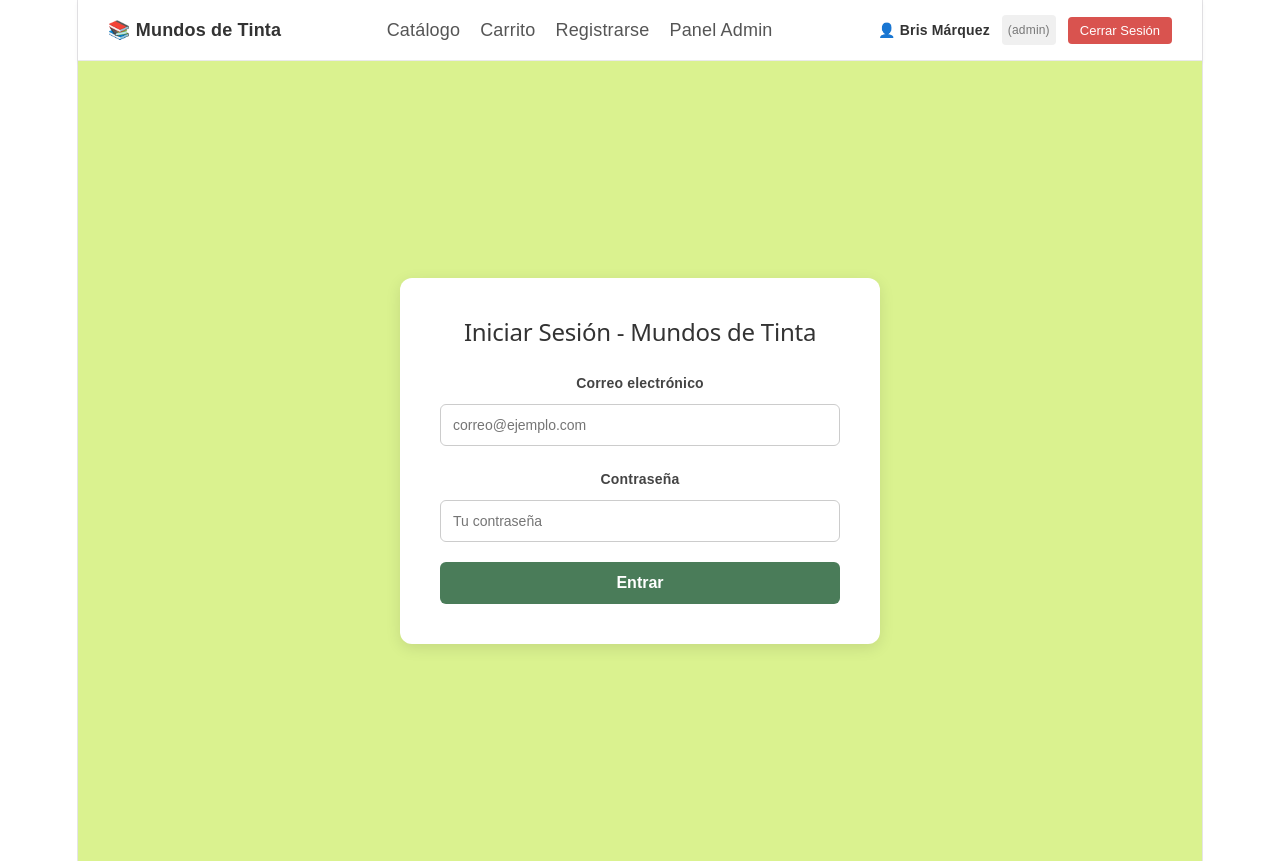
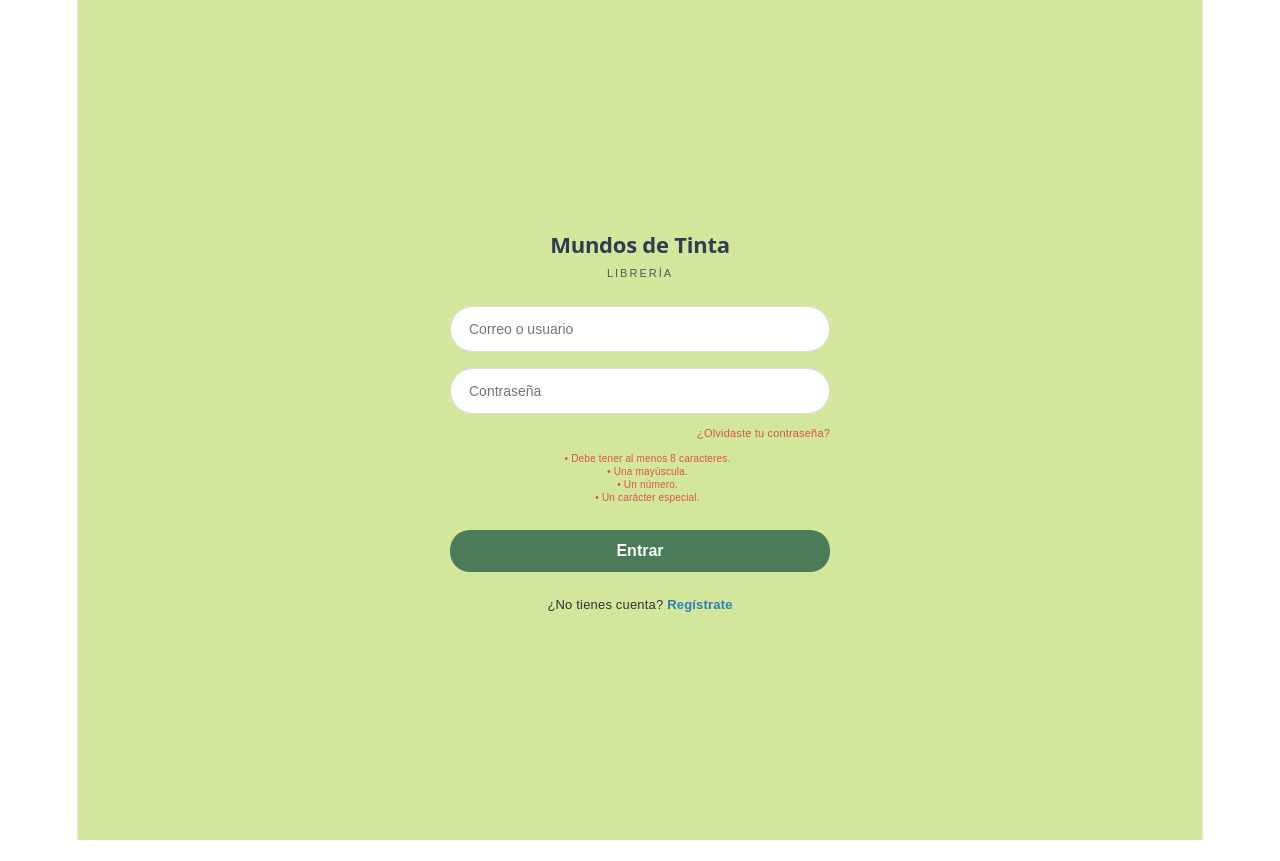
Before and after one commit to Shaky251831/Proyecto-Libreria, a React (Vite) app in the folder frontend/: page /login in a window 1280 px wide. After the commit the page ends 840 px from the top, so only its background shows below. Built offline with nearby package versions, Linux system fonts and the light colour scheme.

Commit message:
Actualizacion de diseño y componentes principales

```diff
--- a/frontend/src/App.jsx
+++ b/frontend/src/App.jsx
@@ -1,31 +1,28 @@
 import { useState } from 'react';
-import { BrowserRouter as Router, Routes, Route, Navigate } from 'react-router-dom';
+import { BrowserRouter as Router, Routes, Route, Navigate, useLocation } from 'react-router-dom';
 import ProtectedRoute from './components/ProtectedRoute';
 import Navbar from './components/Navbar';
+import Home from './components/Home';
 import Login from './components/Login';
 import Register from './components/Register';
 import Catalogo from './components/Catalogo';
 import Carrito from './components/Carrito';
 import Dashboard from './components/Dashboard';
 
-
-
-export default function App() {
-  const [user, setUser] = useState({
-    name: 'Bris Márquez',
-    role: 'admin'
-  });
-
+function MainContent({ user, setUser }) {
+  const location = useLocation();
+  const hideNavbar = location.pathname === '/' || location.pathname === '/login' || location.pathname === '/register';
   const handleLogout = () => {
     setUser(null);
     alert('Sesión cerrada');
   };
 
   return (
-    <Router>
-      <Navbar user={user} onLogout={handleLogout} />
+    <>
+      {!hideNavbar && <Navbar user={user} onLogout={handleLogout} />}
 
       <Routes>
+        <Route path="/" element={<Home />} />
         <Route path="/login" element={<Login setUser={setUser} />} />
         <Route path="/register" element={<Register />} />
         <Route path="/catalogo" element={<Catalogo />} />
@@ -39,8 +36,21 @@ export default function App() {
           }
         />
 
-        <Route path="*" element={<Navigate to="/catalogo" replace />} />
+        <Route path="*" element={<Navigate to="/" replace />} />
       </Routes>
+    </>
+  );
+}
+
+export default function App() {
+  const [user, setUser] = useState({
+    name: 'Bris Márquez',
+    role: 'admin'
+  });
+
+  return (
+    <Router>
+      <MainContent user={user} setUser={setUser} />
     </Router>
   );
 }
--- a/frontend/src/components/Auth.css
+++ b/frontend/src/components/Auth.css
@@ -1,72 +1,69 @@
-
 .auth-container {
   display: flex;
+  flex-direction: column;
   justify-content: center;
   align-items: center;
   min-height: 100vh;
-  background-color: #DAF28F;
+  background-color: #D2E69C;
   font-family: 'Poppins', sans-serif;
+  padding: 20px;
 }
-
-/* Tarjeta del formulario */
 .auth-form {
-  background: #ffffff;
-  padding: 40px;
-  border-radius: 12px;
-  box-shadow: 0 4px 15px rgba(0, 0, 0, 0.1);
+  display: flex;
+  flex-direction: column;
+  align-items: center;
   width: 100%;
-  max-width: 400px;
+  max-width: 380px;
 }
 
 .auth-form h2 {
   text-align: center;
-  margin-bottom: 24px;
-  color: #333333;
-  font-size: 24px;
+  margin-bottom: 25px;
+  color: #2C3E50;
+  font-size: 26px;
+  font-weight: 600;
 }
 
-/* Agrupación de inputs */
 .input-group {
-  margin-bottom: 20px;
+  margin-bottom: 16px;
+  width: 100%;
   display: flex;
   flex-direction: column;
 }
 
 .input-group label {
-  margin-bottom: 8px;
-  font-weight: 600;
-  color: #444444;
-  font-size: 14px;
+  display: none;
 }
 
 .input-group input {
-  padding: 12px;
-  border: 1px solid #cccccc;
-  border-radius: 6px;
+  width: 100%;
+  padding: 14px 18px;
+  background-color: #ffffff;
+  border: 1px solid #dcdcdc;
+  border-radius: 25px;
   font-size: 14px;
   outline: none;
+  box-sizing: border-box;
   transition: border-color 0.2s;
 }
 
 .input-group input:focus {
-  border-color: #4A7C59; /* Un tono verde */
+  border-color: #4A7C59;
 }
-
-/* Estilo para los mensajes de error en tiempo real debajo de los inputs */
 .error-text {
   color: #d9534f;
-  font-size: 12px;
-  margin-top: 6px;
+  font-size: 11px;
+  margin-top: 4px;
+  padding-left: 15px;
 }
-
-/* Botón principal*/
 .btn-submit {
   width: 100%;
   padding: 12px;
-  background-color: #4A7C59; /* El verde sólido de los botones */
+  margin-top: 10px;
+  background-color: #4A7C59;
   color: white;
   border: none;
-  border-radius: 6px;
+  border-radius: 20px;
   font-size: 16px;
   font-weight: 600;
   cursor: pointer;
@@ -76,3 +73,19 @@
 .btn-submit:hover {
   background-color: #3a6347;
 }
+.auth-links {
+  margin-top: 20px;
+  text-align: center;
+  font-size: 13px;
+  color: #333333;
+}
+
+.auth-links a {
+  color: #2980b9;
+  text-decoration: none;
+  font-weight: 600;
+}
+
+.auth-links a:hover {
+  text-decoration: underline;
+}
--- a/frontend/src/components/Catalogo.jsx
+++ b/frontend/src/components/Catalogo.jsx
@@ -4,26 +4,28 @@ import './Auth.css';
 export default function Catalogo() {
   // Estado para guardar los libros que vendrán del backend
   const [books, setBooks] = useState([
-    // Ejemplos temporales mientras conectamos con el backend
     { id: 1, title: 'Cien años de soledad', author: 'Gabriel García Márquez', price: 299, stock: 10 },
     { id: 2, title: 'El Principito', author: 'Antoine de Saint-Exupéry', price: 150, stock: 5 },
     { id: 3, title: 'Don Quijote de la Mancha', author: 'Miguel de Cervantes', price: 350, stock: 3 }
   ]);
 
   return (
-    <div style={{ padding: '20px', maxWidth: '1200px', margin: '0 auto' }}>
-      <h2>Vitrina de Libros - Mundos de Tinta</h2>
-      <p>Explora nuestro catálogo disponible y selecciona tus títulos favoritos.</p>
+
+    <div style={{ backgroundColor: '#D2E69C', minHeight: 'calc(100vh - 70px)', padding: '40px 20px' }}>
+
+      <div style={{ maxWidth: '1200px', margin: '0 auto', textAlign: 'center' }}>
+        <h2 style={{ color: '#2C3E50', fontSize: '28px', fontWeight: '700' }}>Vitrina de Libros - Mundos de Tinta</h2>
+        <p style={{ color: '#444', marginBottom: '30px' }}>Explora nuestro catálogo disponible y selecciona tus títulos favoritos.</p>
 
         {/* Contenedor de la cuadrícula de libros */}
-      <div style={{ display: 'grid', gridTemplateColumns: 'repeat(auto-fill, minmax(250px, 1fr))', gap: '20px', marginTop: '20px' }}>
+        <div style={{ display: 'grid', gridTemplateColumns: 'repeat(auto-fill, minmax(250px, 1fr))', gap: '20px', textAlign: 'left' }}>
           {books.map((book) => (
-          <div key={book.id} style={{ border: '1px solid #ddd', borderRadius: '8px', padding: '15px', background: '#fff', boxShadow: '0 2px 4px rgba(0,0,0,0.05)' }}>
+            <div key={book.id} style={{ border: '1px solid #ddd', borderRadius: '12px', padding: '20px', background: '#fff', boxShadow: '0 4px 10px rgba(0,0,0,0.05)' }}>
               <h3 style={{ fontSize: '18px', marginBottom: '10px', color: '#333' }}>{book.title}</h3>
               <p style={{ color: '#666', fontSize: '14px', marginBottom: '8px' }}>Autor: {book.author}</p>
-            <p style={{ fontWeight: 'bold', color: '#2b2b2b', marginBottom: '12px' }}>${book.price} MXN</p>
+              <p style={{ fontWeight: 'bold', color: '#2b2b2b', marginBottom: '16px' }}>${book.price} MXN</p>
               <button
-              style={{ background: '#3a6347', color: 'white', border: 'none', padding: '8px 12px', borderRadius: '4px', cursor: 'pointer', width: '100%' }}
+                style={{ background: '#4A7C59', color: 'white', border: 'none', padding: '10px 12px', borderRadius: '8px', cursor: 'pointer', width: '100%', fontWeight: '600' }}
                 onClick={() => alert(`Agregaste "${book.title}" al carrito`)}
               >
                 Añadir al Carrito
@@ -32,5 +34,7 @@ export default function Catalogo() {
           ))}
         </div>
       </div>
+
+    </div>
   );
 }
--- /dev/null
+++ b/frontend/src/components/Home.jsx
@@ -0,0 +1,37 @@
+import React from 'react';
+import { Link } from 'react-router-dom';
+import logo from '../assets/logo.png';
+
+export default function Home() {
+  return (
+    <div style={{ minHeight: 'calc(100vh - 70px)', backgroundColor: '#D2E69C', fontFamily: 'Poppins, sans-serif', display: 'flex', flexDirection: 'column', alignItems: 'center', justifyContent: 'center', textAlign: 'center', padding: '40px 20px' }}>
+
+      <div style={{ marginBottom: '20px' }}>
+        <h1 style={{ fontSize: '42px', color: '#2C3E50', margin: '0 0 10px 0', fontWeight: '700' }}>
+          Mundos de Tinta
+        </h1>
+        <p style={{ fontSize: '14px', color: '#555', letterSpacing: '3px', textTransform: 'uppercase', margin: 0 }}>
+          Librería Online
+        </p>
+      </div>
+
+      <p style={{ fontSize: '18px', color: '#333', maxWidth: '600px', margin: '0 auto 35px auto', lineHeight: '1.6' }}>
+        Descubre historias fascinantes, gestiona tus lecturas y explora nuestro catálogo exclusivo de libros.
+      </p>
+
+      {/* Botones de acción principales (Catálogo, Iniciar Sesión y Registrarse) */}
+      <div style={{ display: 'flex', gap: '15px', flexWrap: 'wrap', justifyContent: 'center' }}>
+        <Link to="/catalogo" style={{ backgroundColor: '#4A7C59', color: 'white', padding: '14px 28px', borderRadius: '25px', textDecoration: 'none', fontWeight: '600', boxShadow: '0 4px 10px rgba(0,0,0,0.1)' }}>
+          Explorar Catálogo
+        </Link>
+        <Link to="/login" style={{ backgroundColor: '#ffffff', color: '#2C3E50', padding: '14px 28px', borderRadius: '25px', textDecoration: 'none', fontWeight: '600', border: '1px solid #ccc' }}>
+          Iniciar Sesión
+        </Link>
+        <Link to="/register" style={{ backgroundColor: '#333333', color: 'white', padding: '14px 28px', borderRadius: '25px', textDecoration: 'none', fontWeight: '600' }}>
+          Registrarse
+        </Link>
+      </div>
+
+    </div>
+  );
+}
--- a/frontend/src/components/Login.jsx
+++ b/frontend/src/components/Login.jsx
@@ -1,85 +1,73 @@
 import React, { useState } from 'react';
-import { useNavigate, Link } from 'react-router-dom';
+import { Link, useNavigate } from 'react-router-dom';
 import './Auth.css';
 
-
 export default function Login({ setUser }) {
-  const [formData, setFormData] = useState({
-    email: '',
-    password: ''
-  });
-
-  const [errors, setErrors] = useState({});
+  const [email, setEmail] = useState('');
+  const [password, setPassword] = useState('');
   const navigate = useNavigate();
 
-  // Validación en tiempo real
-  const handleChange = (e) => {
-    const { name, value } = e.target;
-    setFormData({
-      ...formData,
-      [name]: value
-    });
-
-    if (name === 'email') {
-      const emailRegex = /^[^\s@]+@[^\s@]+\.[^\s@]+$/;
-      if (!emailRegex.test(value)) {
-        setErrors((prev) => ({ ...prev, email: 'Ingresa un correo electrónico válido.' }));
-      } else {
-        setErrors((prev) => ({ ...prev, email: '' }));
-      }
-    }
-
-    if (name === 'password') {
-      if (value.trim() === '') {
-        setErrors((prev) => ({ ...prev, password: 'La contraseña es obligatoria.' }));
-      } else {
-        setErrors((prev) => ({ ...prev, password: '' }));
-      }
-    }
-  };
-
-  const handleSubmit = (e) => {
+  const handleLogin = (e) => {
     e.preventDefault();
-    if (!errors.email && !errors.password && formData.email && formData.password) {
-
+    // Simulación de inicio de sesión, Betsa: ajusta con tu lógica con Laravel.
+    if (email === 'admin@admin.com') {
       setUser({ name: 'Bris Márquez', role: 'admin' });
-      alert('¡Bienvenida de nuevo!');
+      navigate('/admin/dashboard');
+    } else {
+      setUser({ name: 'Usuario', role: 'client' });
       navigate('/catalogo');
-    } else {
-      alert('Por favor, corrige los errores antes de continuar.');
     }
   };
 
   return (
     <div className="auth-container">
-      <form onSubmit={handleSubmit} className="auth-form">
-        <h2>Iniciar Sesión - Mundos de Tinta</h2>
+      <form onSubmit={handleLogin} className="auth-form">
 
-        <div className="input-group">
-          <label>Correo electrónico</label>
-          <input
-            type="email"
-            name="email"
-            value={formData.email}
-            onChange={handleChange}
-            placeholder="correo@ejemplo.com"
-          />
-          {errors.email && <span className="error-text">{errors.email}</span>}
+        {/* Título */}
+        <div style={{ textAlign: 'center', marginBottom: '20px' }}>
+          <h2 style={{ color: '#2C3E50', fontSize: '22px', margin: '10px 0 0 0' }}>Mundos de Tinta</h2>
+          <span style={{ fontSize: '11px', color: '#555', letterSpacing: '2px' }}>LIBRERÍA</span>
         </div>
 
         <div className="input-group">
-          <label>Contraseña</label>
+          <input
+            type="text"
+            placeholder="Correo o usuario"
+            value={email}
+            onChange={(e) => setEmail(e.target.value)}
+            required
+          />
+        </div>
+
+        <div className="input-group">
           <input
             type="password"
-            name="password"
-            value={formData.password}
-            onChange={handleChange}
-            placeholder="Tu contraseña"
+            placeholder="Contraseña"
+            value={password}
+            onChange={(e) => setPassword(e.target.value)}
+            required
           />
-          {errors.password && <span className="error-text">{errors.password}</span>}
+          <div style={{ textAlign: 'right', marginTop: '4px' }}>
+            <a href="#" style={{ fontSize: '11px', color: '#d9534f', textDecoration: 'none' }}>¿Olvidaste tu contraseña?</a>
+          </div>
+
+          {/* Requisitos de contraseña*/}
+          <div className="error-text" style={{ fontSize: '10px', lineHeight: '1.3', marginTop: '6px' }}>
+            • Debe tener al menos 8 caracteres.<br />
+            • Una mayúscula.<br />
+            • Un número.<br />
+            • Un carácter especial.
+          </div>
         </div>
 
-        <button type="submit" className="btn-submit">Entrar</button>
+        <button type="submit" className="btn-submit">
+          Entrar
+        </button>
+
+        <div className="auth-links">
+          ¿No tienes cuenta? <Link to="/register">Regístrate</Link>
+        </div>
+
       </form>
     </div>
   );
--- a/frontend/src/components/Navbar.jsx
+++ b/frontend/src/components/Navbar.jsx
@@ -5,13 +5,13 @@ export default function Navbar({ user, onLogout }) {
   return (
     <nav className="navbar">
       <div className="navbar-brand">
-        <Link to="/catalogo">📚 Mundos de Tinta</Link>
+        <Link to="/">📚 Mundos de Tinta</Link>
       </div>
 
       <div className="navbar-links">
+        <Link to= "/">Inicio</Link>
         <Link to="/catalogo">Catálogo</Link>
         <Link to="/carrito">Carrito</Link>
-        <Link to="/register">Registrarse</Link>
         {user?.role === 'admin' && (
           <Link to="/admin/dashboard">Panel Admin</Link>
         )}
--- a/frontend/src/components/Register.jsx
+++ b/frontend/src/components/Register.jsx
@@ -1,103 +1,71 @@
 import React, { useState } from 'react';
-import './Auth.css'; // O tus estilos correspondientes
+import { Link, useNavigate } from 'react-router-dom';
+import './Auth.css';
 
 export default function Register() {
   const [formData, setFormData] = useState({
     name: '',
     email: '',
-    password: ''
+    password: '',
+    password_confirmation: ''
   });
+  const navigate = useNavigate();
 
-  const [errors, setErrors] = useState({});
-
-  // Validación en tiempo real conforme el usuario escribe
-  const handleChange = (e) => {
-    const { name, value } = e.target;
-    setFormData({
-      ...formData,
-      [name]: value
-    });
-
-    // Validaciones específicas por campo
-    if (name === 'name') {
-      if (value.trim() === '') {
-        setErrors((prev) => ({ ...prev, name: 'El nombre es obligatorio.' }));
-      } else {
-        setErrors((prev) => ({ ...prev, name: '' }));
-      }
-    }
-
-    if (name === 'email') {
-      const emailRegex = /^[^\s@]+@[^\s@]+\.[^\s@]+$/;
-      if (!emailRegex.test(value)) {
-        setErrors((prev) => ({ ...prev, email: 'Ingresa un correo electrónico válido.' }));
-      } else {
-        setErrors((prev) => ({ ...prev, email: '' }));
-      }
-    }
-
-    if (name === 'password') {
-      if (value.length < 6) {
-        setErrors((prev) => ({ ...prev, password: 'La contraseña debe tener al menos 6 caracteres.' }));
-      } else {
-        setErrors((prev) => ({ ...prev, password: '' }));
-      }
-    }
-  };
-
-  const handleSubmit = (e) => {
+  const handleRegister = (e) => {
     e.preventDefault();
-
-    if (!errors.name && !errors.email && !errors.password && formData.name) {
-      console.log('Datos listos para enviar:', formData);
-      alert('¡Registro validado con éxito!');
-    } else {
-      alert('Por favor, corrige los errores antes de continuar.');
-    }
+    // Betsa aquí conectas con la API de Laravel para el registro
+    alert('¡Cuenta creada con éxito!');
+    navigate('/login');
   };
 
   return (
     <div className="auth-container">
-      <form onSubmit={handleSubmit} className="auth-form">
-        <h2>Registro - Mundos de Tinta</h2>
+      <form onSubmit={handleRegister} className="auth-form">
+
+        <h2 style={{ textAlign: 'center', color: '#2C3E50', marginBottom: '20px' }}>Crear Cuenta</h2>
 
         <div className="input-group">
-          <label>Nombre completo</label>
           <input
             type="text"
-            name="name"
-            value={formData.name}
-            onChange={handleChange}
-            placeholder="Tu nombre"
+            placeholder="Nombre Completo"
+            required
           />
-          {errors.name && <span className="error-text">{errors.name}</span>}
         </div>
 
         <div className="input-group">
-          <label>Correo electrónico</label>
           <input
             type="email"
-            name="email"
-            value={formData.email}
-            onChange={handleChange}
-            placeholder="correo@ejemplo.com"
+            placeholder="Correo Electrónico"
+            required
           />
-          {errors.email && <span className="error-text">{errors.email}</span>}
+          <span className="error-text">*Introduce un correo válido</span>
         </div>
 
         <div className="input-group">
-          <label>Contraseña</label>
           <input
             type="password"
-            name="password"
-            value={formData.password}
-            onChange={handleChange}
-            placeholder="Mínimo 6 caracteres"
+            placeholder="Contraseña"
+            required
           />
-          {errors.password && <span className="error-text">{errors.password}</span>}
+          <span className="error-text">*La contraseña debe tener al menos 8 caracteres</span>
         </div>
 
-        <button type="submit" className="btn-submit">Registrarse</button>
+        <div className="input-group">
+          <input
+            type="password"
+            placeholder="Confirmar contraseña"
+            required
+          />
+        </div>
+
+        <button type="submit" className="btn-submit">
+          Registrarse
+        </button>
+
+        <div className="auth-links">
+          ¿Ya tienes una cuenta? <Link to="/login">Iniciar Sesión</Link>
+        </div>
+
       </form>
     </div>
   );
```
Also changed, not shown: frontend/src/assets/logo.png (added). Lines whose indentation alone changed are shown as unchanged.
